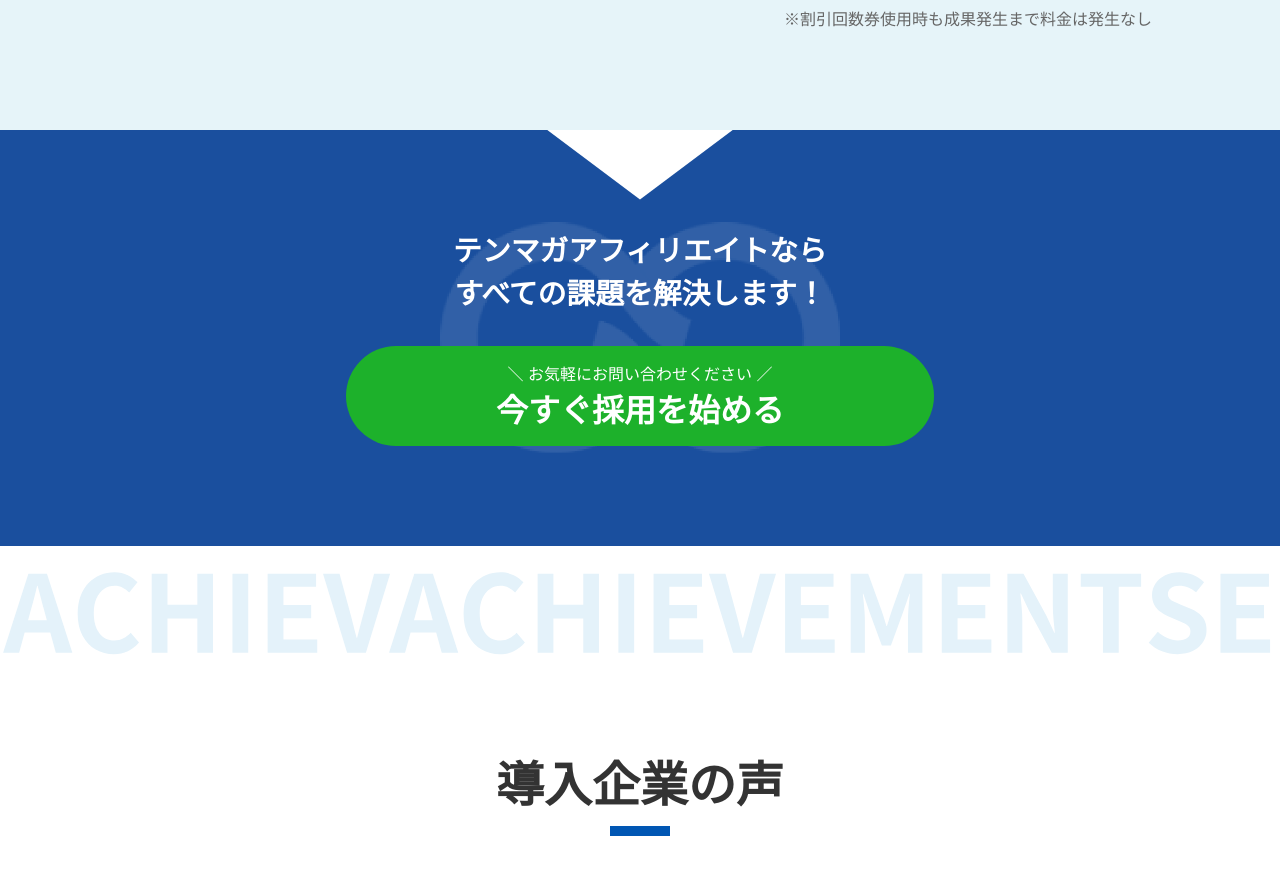
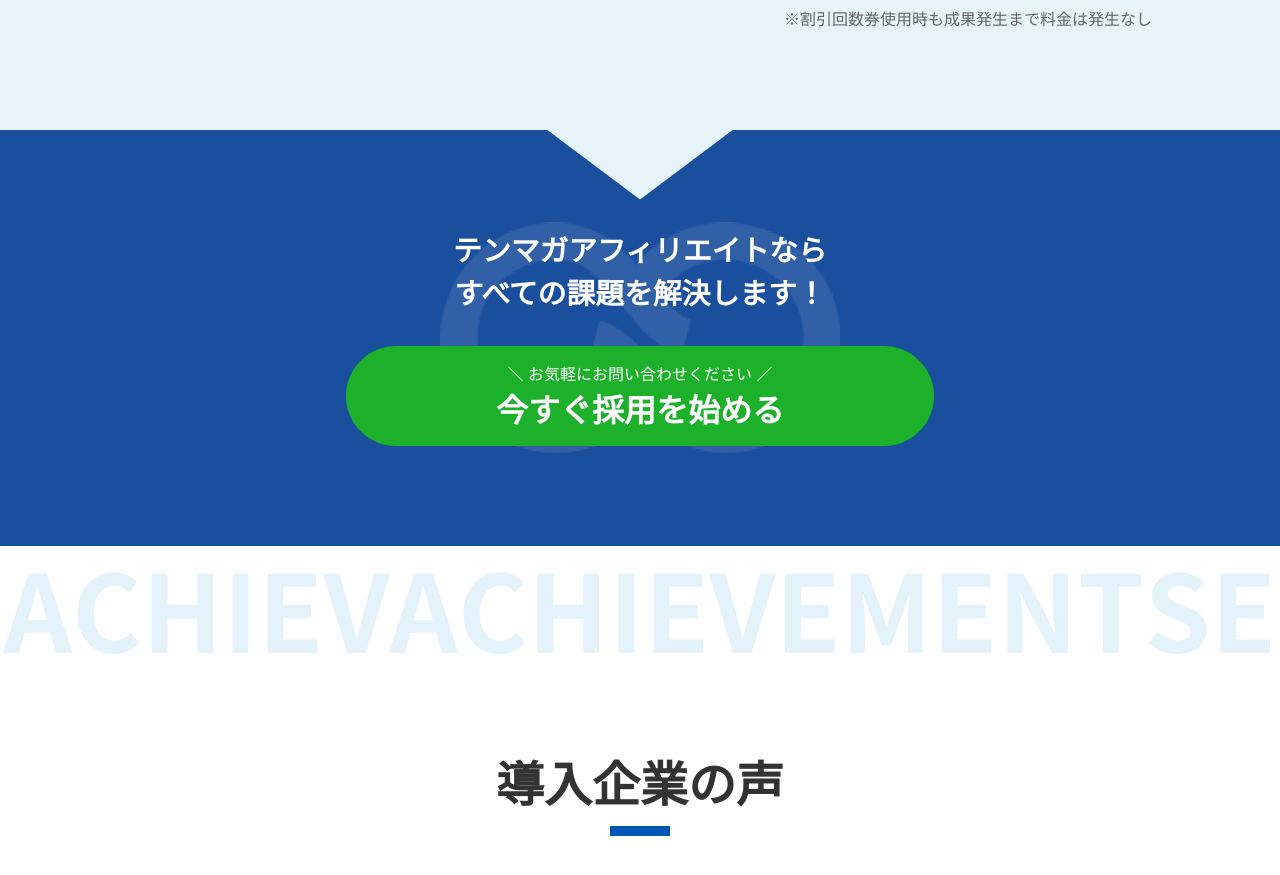
Before and after one commit to zekk1105/tenmaga_LP, a plain HTML site: page index.html in a window 1280 px wide. Shown: the part 7760-8635 px from the top of the page. Drawn offline with Linux system fonts and the light colour scheme.

Commit message:
triangle

```diff
--- a/css/add.css
+++ b/css/add.css
@@ -615,6 +615,16 @@
     content: '';
     display: block;
     background-color: #fff;
+    clip-path: polygon(0% 0%, 100% 0%, 50% 100%);
+    width: 200px;
+    height: 75px;
+    margin: auto;
+}
+
+.plan-triangle::after {
+    content: '';
+    display: block;
+    background-color: #e6f4f9;
     clip-path: polygon(0% 0%, 100% 0%, 50% 100%);
     width: 200px;
     height: 75px;
--- a/index.html
+++ b/index.html
@@ -332,7 +332,7 @@
 
 
     <section class="cta-section">
-        <div class="cta-triangle"></div>
+        <div class="cta-triangle plan-triangle"></div>
         <h2 class="cta-title">テンマガアフィリエイトなら<br>すべての課題を解決します！</h2>
         <a href="contact.html">
             <button class="cta-button" href="contact.html">
```
